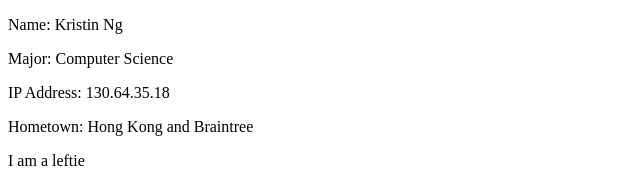
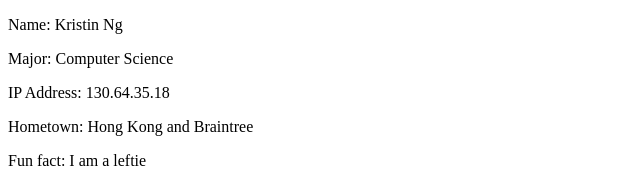
Before and after one commit to kristin-ng/cs20-hw1, a plain HTML site: page index.html in a window 1280 px wide. Shown: the top 183 px of the page, 0-640 px from the left. Drawn offline with Linux system fonts and the light colour scheme.

Commit message:
Update index.html

```diff
--- a/index.html
+++ b/index.html
@@ -9,7 +9,7 @@
     <p>Major: Computer Science</p>
     <p>IP Address: 130.64.35.18</p>
     <p>Hometown: Hong Kong and Braintree</p>
-    <p>I am a leftie</p>
+    <p>Fun fact: I am a leftie</p>
     <img alt="Hong Kong" src="https://cdn.britannica.com/75/156475-050-D97BBA64/Skyline-Hong-Kong.jpg"></img>
 
   </body>
```
